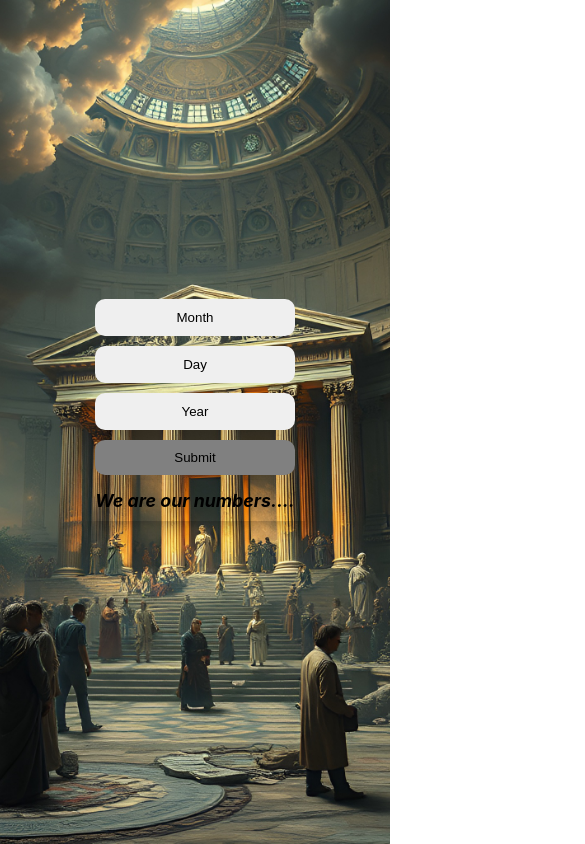
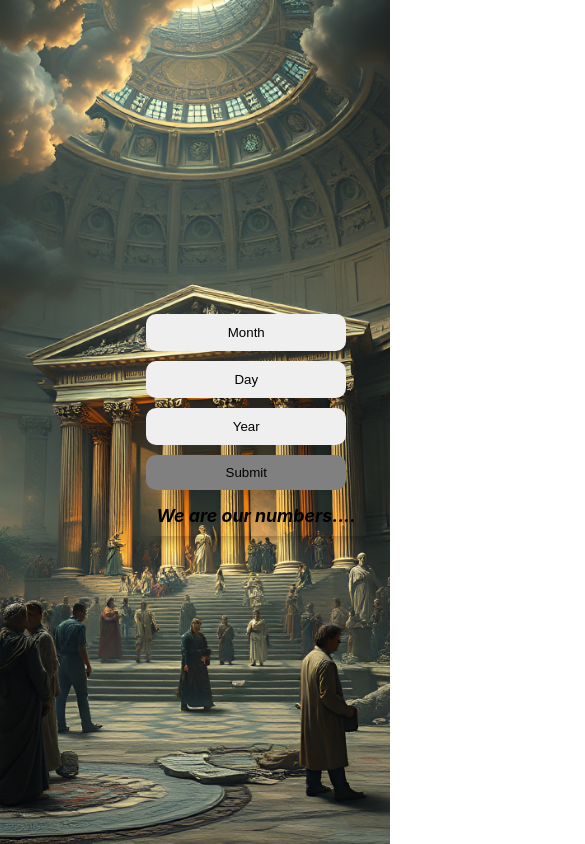
Before and after one commit to barrett38/personal-numerology, a React (Create React App) app: page / in a window 390 px wide. Shown: the whole page, 585 px wide, since content can reach past the window. Built offline with nearby package versions, Linux system fonts and the light colour scheme.

Commit message:
Adjusting DateInput

```diff
--- a/src/components/DateInput/DateInput.css
+++ b/src/components/DateInput/DateInput.css
@@ -11,13 +11,30 @@
   }
 }
 
+/* Prevent scrolling to white parts */
+html,
+body {
+  overflow-x: hidden;
+  margin: 0;
+  padding: 0;
+}
+
+@media (max-width: 768px) {
+  html,
+  body {
+    overflow-x: hidden;
+    margin: 0;
+    padding: 0;
+  }
+}
+
 .date-input {
   opacity: 0;
   animation: fadeIn 2s forwards;
   background-size: cover;
   background-position: center;
   padding-bottom: 30px;
-  width: 200vw;
+  width: 100vw; /* Adjust width to fit the viewport */
   /* Flex Settings */
   display: flex;
   flex-direction: column;
@@ -30,19 +47,10 @@
 /* Media query for mobile view */
 @media (max-width: 768px) {
   .date-input {
-    opacity: 0;
-    animation: fadeIn 2s forwards;
-    background-size: cover;
-    background-position: center;
-    padding-bottom: 30px;
-    width: 200vw;
-    /* Flex Settings */
-    display: flex;
-    flex-direction: column;
-    flex-wrap: nowrap;
-    justify-content: flex-start;
-    align-items: stretch;
-    align-content: stretch;
+    width: 25vw; /* Adjust width to fit the viewport */
+    justify-content: center; /* Center content vertically */
+    align-items: center; /* Center content horizontally */
+    padding: 0px; /* Add padding for better spacing */
   }
 }
 
```
